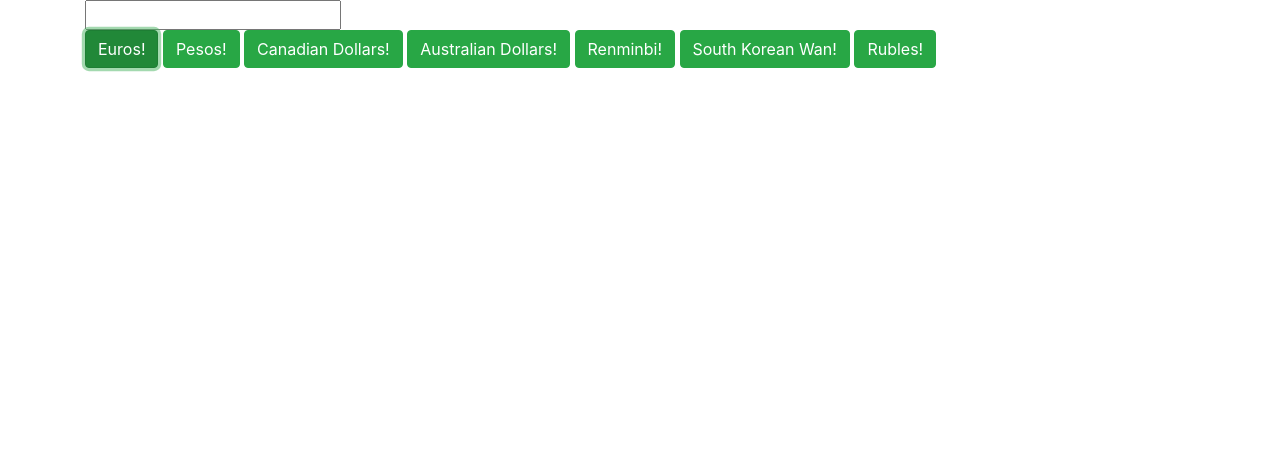
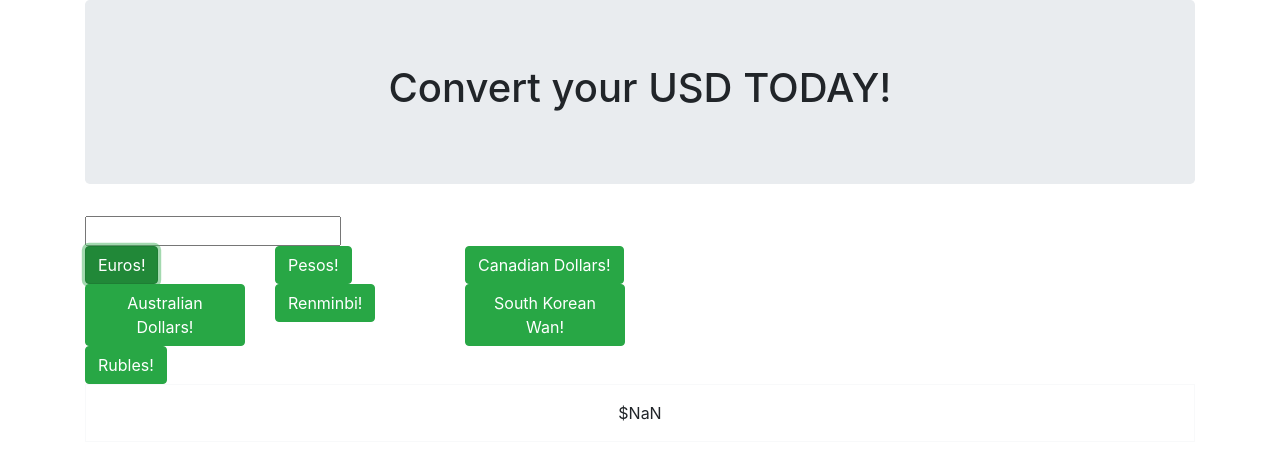
Before and after one commit to Dethik/Currency_Exchanger, a website built with webpack: page src/index.html in a window 1280 px wide. Both pictures are taken after a click on the button "Euros!". Built offline with nearby package versions, Linux system fonts and the light colour scheme.

Commit message:
start of CSS and HTML styling

```diff
--- a/src/css/styles.css
+++ b/src/css/styles.css
@@ -0,0 +1,3 @@
+.exchRate {
+
+}
--- a/src/index.html
+++ b/src/index.html
@@ -5,20 +5,48 @@
 </head>
 <body>
   <div class="container">
+    <div class="jumbotron">
+      <h1 class="text-center">Convert your USD TODAY!</h1>
+    </div>
     <div id="input">
       <input type="number" id="usdInput">
     </div>
     <form id="exchRates">
+      <div class="row">
+        <div class="col-2">
           <button class="btn btn-success" type="click" class="btn" id="convertEUR">Euros!</button>
+        </div>
+        <div class="col-2">
           <button class="btn btn-success" type="click" class="btn" id="convertMXN">Pesos!</button>
+        </div>
+        <div class="col-2">
           <button class="btn btn-success" type="click" class="btn" id="convertCAD">Canadian Dollars!</button>
+        </div>
+      </div>
+      <div class="row">
+        <div class="col-2">
           <button class="btn btn-success" type="click" class="btn" id="convertAUD">Australian Dollars!</button>
+        </div>
+        <div class="col-2">
           <button class="btn btn-success" type="click" class="btn" id="convertCNY">Renminbi!</button>
+        </div>
+        <div class="col-2">
           <button class="btn btn-success" type="click" class="btn" id="convertKRW">South Korean Wan!</button>
+        </div>
+      </div>
+      <div class="row">
+        <div class="col-2">
           <button class="btn btn-success" type="click" class="btn" id="convertRUB">Rubles!</button>
+        </div>
+      </div>
     </form>
+    <div class="border border-light p-3 mb-4">
+      <div class="text-center">
+        <div class="outputUSD"></div>
         <div class="output"></div>
         <div class="outputError"></div>
       </div>
+    </div>
+  </div>
 </body>
 </html>
--- a/src/main.js
+++ b/src/main.js
@@ -101,10 +101,12 @@ async function apiDataRUB() {
 }
 
 $(document).ready(function() {
+  $(".outputUSD").hide();
   $("#exchRates").click(function() {
     event.preventDefault();
+    $(".outputUSD").fadeIn(100)
     let userUSD = parseFloat($("#usdInput").val());
-    $(".output").html(userUSD);
+    $(".outputUSD").html(`$` + userUSD);
     $("#convertEUR").click(function() {
       event.preventDefault();
       apiDataEUR();
```
Lines whose indentation alone changed are shown as unchanged.
